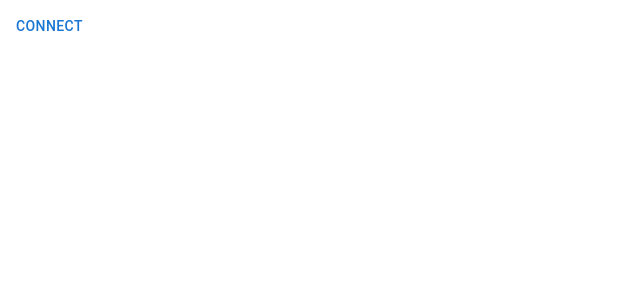
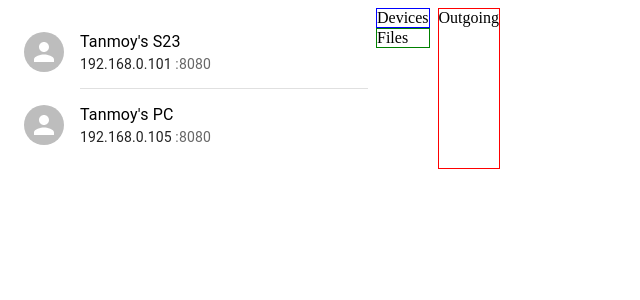
Before and after one commit to TS18062019/zappy-ui, a React (Vite) app: page / in a window 1280 px wide. Shown: the top 300 px of the page, without its empty margins (0-640 px from the left). Built offline with nearby package versions, Linux system fonts and the light colour scheme.

Commit message:
Doing boring tasks - part 1

```diff
--- a/package.json
+++ b/package.json
@@ -4,7 +4,7 @@
   "version": "0.0.0",
   "type": "module",
   "scripts": {
-    "dev": "vite --host",
+    "dev": "vite",
     "build": "tsc -b && vite build",
     "lint": "eslint .",
     "preview": "vite preview"
@@ -12,6 +12,7 @@
   "dependencies": {
     "@emotion/react": "^11.14.0",
     "@emotion/styled": "^11.14.1",
+    "@mui/icons-material": "^7.3.2",
     "@mui/material": "^7.3.2",
     "@stomp/stompjs": "^7.1.1",
     "react": "^19.1.1",
--- a/src/App.tsx
+++ /dev/null
@@ -1,71 +0,0 @@
-import { Button } from "@mui/material";
-import { Client } from "@stomp/stompjs";
-import { useCallback, useEffect, useState } from "react";
-
-function App() {
-
-  const [client, setClient] = useState<Client>();
-  const [connected, setConnected] = useState<boolean>(false);
-
-  useEffect(() => {
-
-    const c = new Client({
-      brokerURL: "ws://192.168.0.105:8080/ws"
-    });
-
-    c.onConnect = frame => {
-      setConnected(true);
-      console.log('Connected: ', frame);
-      c.subscribe('/zappy/activePeers', (msg) => {
-        console.log(msg.body);
-      });
-    }
-
-    c.onWebSocketError = error => {
-      console.error('Error with websocket', error);
-    }
-
-    c.onStompError = frame => {
-      console.error('Broker reported error: ' + frame.headers['message']);
-      console.error('Additional details: ' + frame.body);
-    }
-
-    setClient(c);
-
-    return () => disconnect();
-  }, []);
-
-  const sendMessage = useCallback(() => {
-    client?.publish({
-      destination: "/app/files",
-      body: JSON.stringify([
-        "/home/tanmoy/Downloads/text"
-      ])
-    });
-  }, [client]);
-
-  const connect = useCallback(() => {
-    client?.activate();
-  }, [client]);
-
-  const disconnect = useCallback(() => {
-    setConnected(false);
-    client?.deactivate();
-  }, [client]);
-
-  return (
-    <>
-      {!connected && <Button onClick={connect}>Connect</Button>}
-      {
-        connected && (
-          <>
-            <Button onClick={sendMessage}>Send</Button>
-            <Button onClick={disconnect}>Disconnect</Button>
-          </>
-        )
-      }
-    </>
-  )
-}
-
-export default App
--- /dev/null
+++ b/src/elements/ActiveDevices .tsx
@@ -0,0 +1,6 @@
+export default function ActiveDevices() {
+
+    return (
+        <div style={{border: '1px solid blue'}}>Devices</div>
+    )
+}
--- /dev/null
+++ b/src/elements/FileChooser.tsx
@@ -0,0 +1,6 @@
+export default function FileChooser() {
+
+    return (
+        <div style={{border: '1px solid green'}}>Files</div>
+    )
+}
--- /dev/null
+++ b/src/elements/IncomingRequests.tsx
@@ -0,0 +1,50 @@
+import { Avatar, Divider, List, ListItem, ListItemAvatar, ListItemText, Typography } from "@mui/material";
+
+export default function IncomingRequests() {
+
+    return (
+        <List sx={{ width: '100%', maxWidth: 360, bgcolor: 'background.paper' }}>
+            <ListItem alignItems="flex-start">
+                <ListItemAvatar>
+                    <Avatar alt='phone' src="" />
+                </ListItemAvatar>
+                <ListItemText
+                    primary="Tanmoy's S23"
+                    secondary={
+                        <>
+                            <Typography
+                                component='span'
+                                variant="body2"
+                                sx={{color: 'text.primary', display: 'inline'}}
+                                >
+                                192.168.0.101
+                            </Typography>
+                            {" :8080"}
+                        </>
+                    }
+                />
+            </ListItem>
+            <Divider variant="inset" component='li' />
+            <ListItem alignItems="flex-start">
+                <ListItemAvatar>
+                    <Avatar alt='phone' src="" />
+                </ListItemAvatar>
+                <ListItemText
+                    primary="Tanmoy's PC"
+                    secondary={
+                        <>
+                            <Typography
+                                component='span'
+                                variant="body2"
+                                sx={{color: 'text.primary', display: 'inline'}}
+                                >
+                                192.168.0.105
+                            </Typography>
+                            {" :8080"}
+                        </>
+                    }
+                />
+            </ListItem>
+        </List>
+    )
+}
--- /dev/null
+++ b/src/elements/OutgoingRequests.tsx
@@ -0,0 +1,6 @@
+export default function OutgoingRequests() {
+
+    return (
+        <div style={{border: '1px solid red'}}>Outgoing</div>
+    )
+}
--- a/src/main.tsx
+++ b/src/main.tsx
@@ -1,6 +1,6 @@
 import { StrictMode } from 'react'
 import { createRoot } from 'react-dom/client'
-import App from './App.tsx'
+import App from './pages/App.tsx'
 
 createRoot(document.getElementById('root')!).render(
   <StrictMode>
--- /dev/null
+++ b/src/pages/App.tsx
@@ -0,0 +1,20 @@
+import { Box } from "@mui/material";
+import ActiveDevices from "../elements/ActiveDevices ";
+import FileChooser from "../elements/FileChooser";
+import IncomingRequests from "../elements/IncomingRequests";
+import OutgoingRequests from "../elements/OutgoingRequests";
+
+export default function App() {
+
+
+  return (
+    <Box display='flex' gap={1}>
+      <IncomingRequests />
+      <Box display='flex' flexDirection='column'>
+        <ActiveDevices />
+        <FileChooser />
+      </Box>
+      <OutgoingRequests />
+    </Box>
+  )
+}
```
Also changed, not shown: 1 other file (tests, documents, lock files or other folders).
